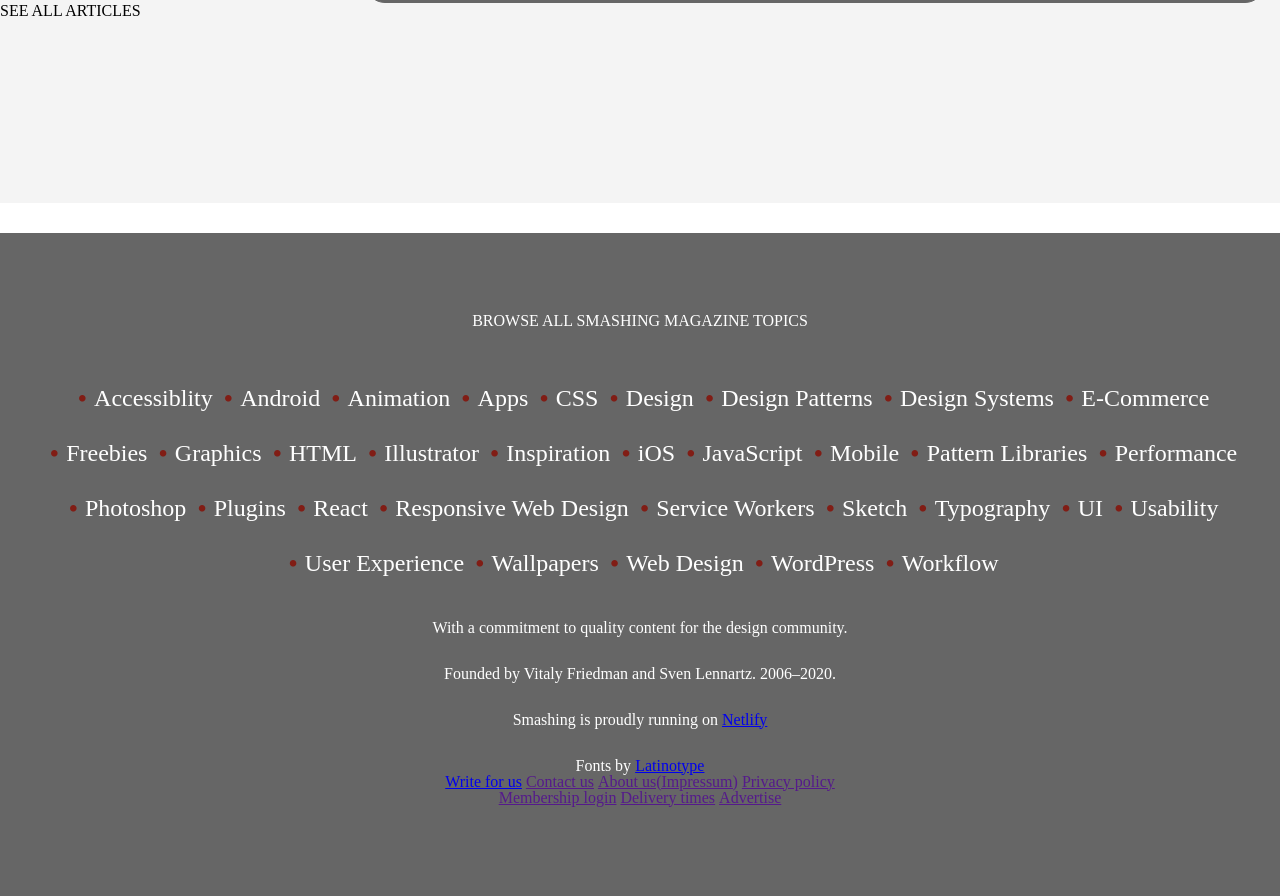
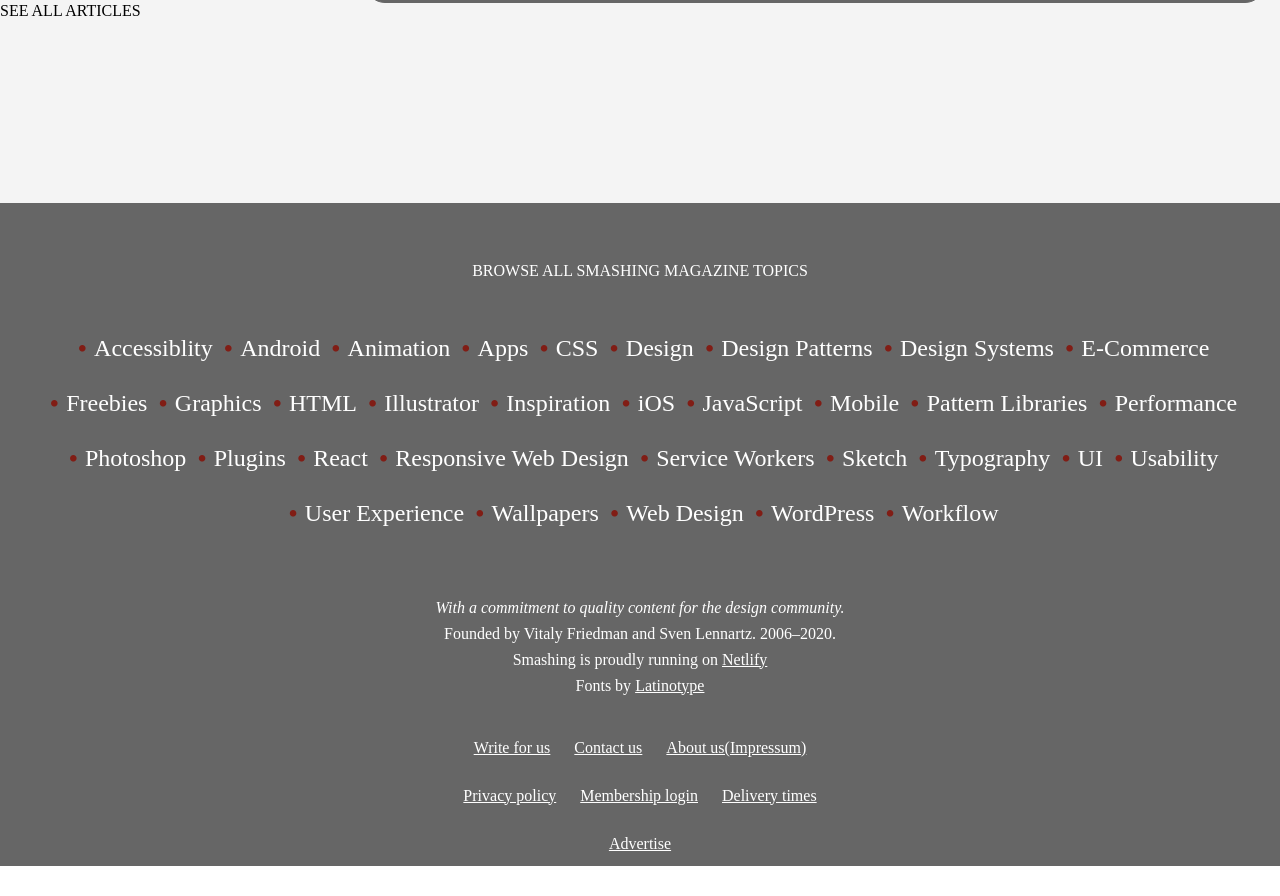
Before and after one commit to anewman15/smashing-magazine-heatmap, a plain HTML site: page index.html in a window 1280 px wide. Shown: the part 10335-11231 px from the top of the page. After the commit the page ends 11203 px from the top, so only its background shows below. Drawn offline with Linux system fonts and the light colour scheme; a web font is replaced by a local one.

Commit message:
add footer style

```diff
--- a/index.html
+++ b/index.html
@@ -144,7 +144,7 @@
   </main>
 
   <footer class="page-footer">
-    <p>BROWSE ALL SMASHING MAGAZINE TOPICS</p>
+    <p class="footer-header">BROWSE ALL SMASHING MAGAZINE TOPICS</p>
     <ul class="other-links">
       <li><a href="#">Accessiblity</a></li>
       <li><a href="#">Android</a></li>
@@ -180,10 +180,12 @@
       <li><a href="">WordPress</a></li>
       <li><a href="">Workflow</a></li>
     </ul>
-    <p>With a commitment to quality content for the design community.</p>
-    <p>Founded by Vitaly Friedman and Sven Lennartz. 2006–2020.</p>
-    <p>Smashing is proudly running on <a href="#">Netlify</a></p>
-    <p>Fonts by <a href="#">Latinotype</a></p>
+    <div>
+      <p class="italic">With a commitment to quality content for the design community.</p>
+      <p>Founded by Vitaly Friedman and Sven Lennartz. 2006–2020.</p>
+      <p>Smashing is proudly running on <a href="#">Netlify</a></p>
+      <p>Fonts by <a href="#">Latinotype</a></p>
+    </div>
     <ul class="nav">
       <li><a href="#">Write for us</a></li>
       <li><a href="">Contact us</a></li>
--- a/style.css
+++ b/style.css
@@ -210,6 +210,11 @@
   text-align: center;
   height: 663px;
   background-color: #666;
+  color: #fff;
+}
+
+.other-links {
+  padding-bottom: 10px;
 }
 
 .page-footer .other-links li {
@@ -225,17 +230,29 @@
   text-align: center;
 }
 
-footer .other-links p,
+footer a {
+  text-decoration: underline;
+  line-height: .6;
+  color: #fff;
+}
+
 footer .other-links a{
   line-height: 2;
-  color: white;
   text-decoration: none;
 }
 
-.page-footer p:first-child {
-  color: #fff;
+.footer-header {
   text-align: center;
-  padding-top: 80px;
+  padding-top: 60px;
+}
+
+footer div p {
+  margin-top: 10px;
+}
+
+footer .italic {
+  font-style: italic;
+  margin-top: 50px;
 }
 
 .other-links a:hover {
@@ -260,15 +277,16 @@
   width: 35%;
   text-align: center;
   margin: auto;
+  margin-top: 30px;
 }
 
-.page-footer p {
-  margin-top: 30px;
+
+.nav li{
+  display: inline-block;
   color: #fff;
-
 }
 
-.nav li{
-  display: inline;
-  color: #fff;
+.nav a {
+  line-height: 3;
+  margin: 10px;
 }
```
